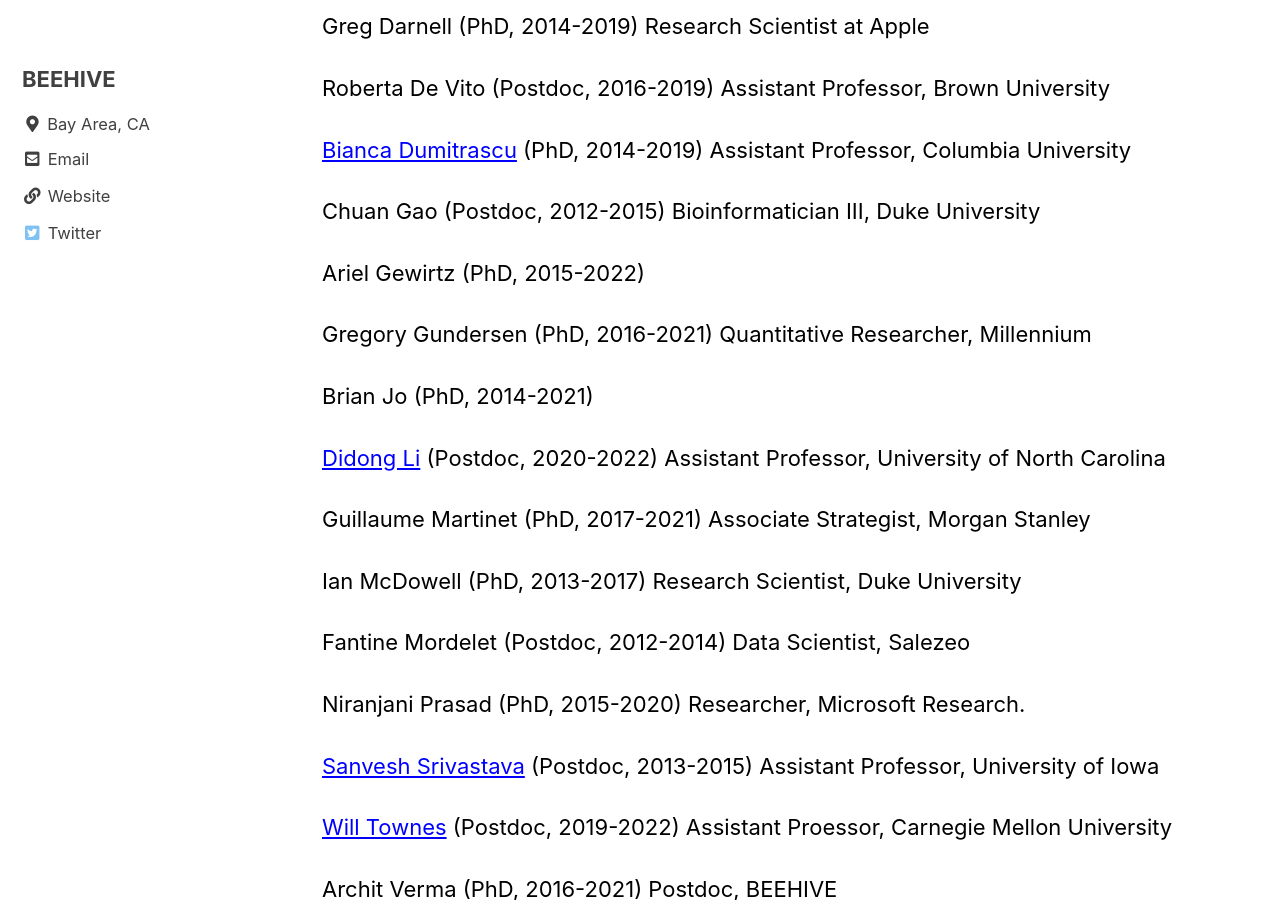
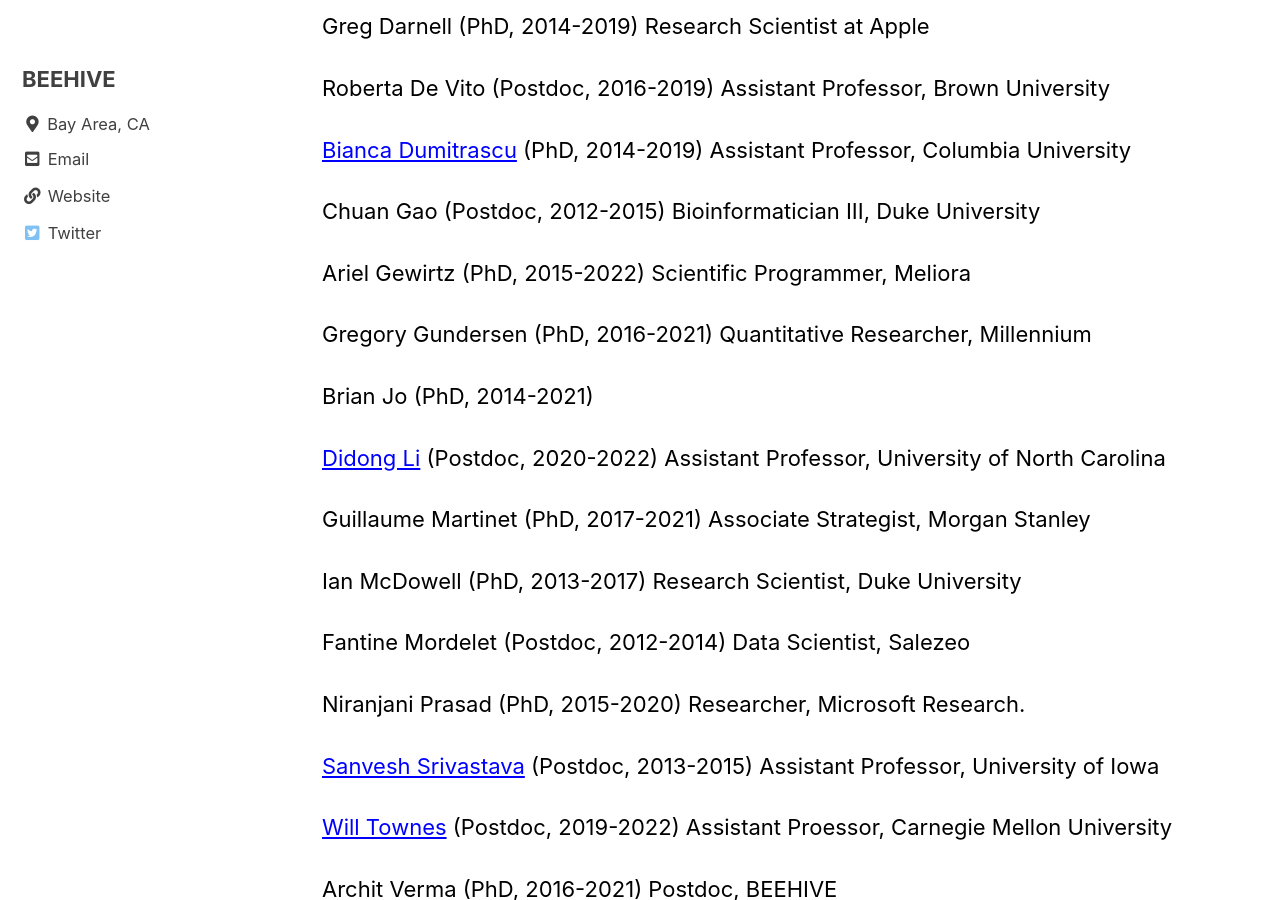
Before and after one commit to stanfordbeehive/stanfordbeehive.github.io, a Jekyll site: the page built from _pages/people.md, in a window 1280 px wide and 900 px high, scrolled down 1970 px. Built offline with Jekyll 4.4.1, drawn with Linux system fonts in a browser that asks for light colours; cached includes are drawn as plain includes.

Commit message:
Update people.md

```diff
--- a/_pages/people.md
+++ b/_pages/people.md
@@ -44,7 +44,7 @@
 
 Chuan Gao (Postdoc, 2012-2015) Bioinformatician III, Duke University
 
-Ariel Gewirtz (PhD, 2015-2022)
+Ariel Gewirtz (PhD, 2015-2022) Scientific Programmer, Meliora
 
 Gregory Gundersen (PhD, 2016-2021) Quantitative Researcher, Millennium
 
```
